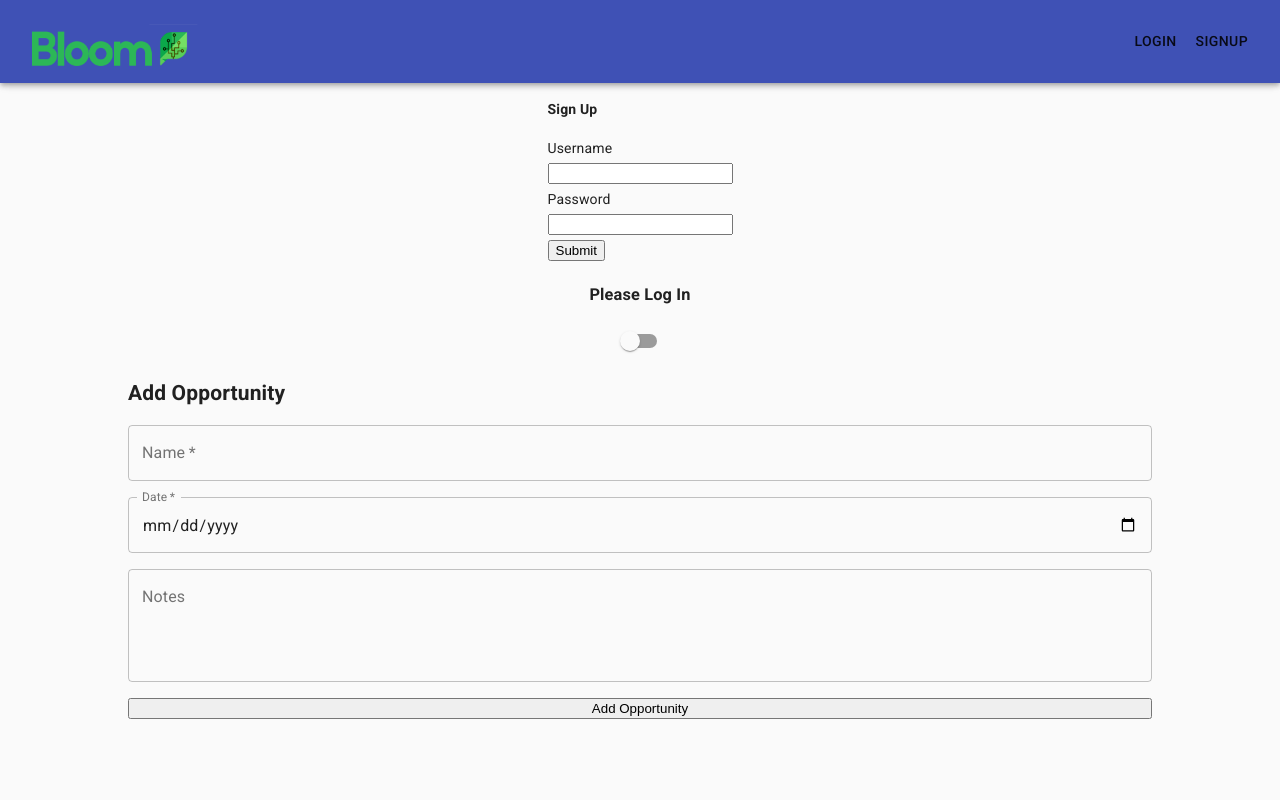
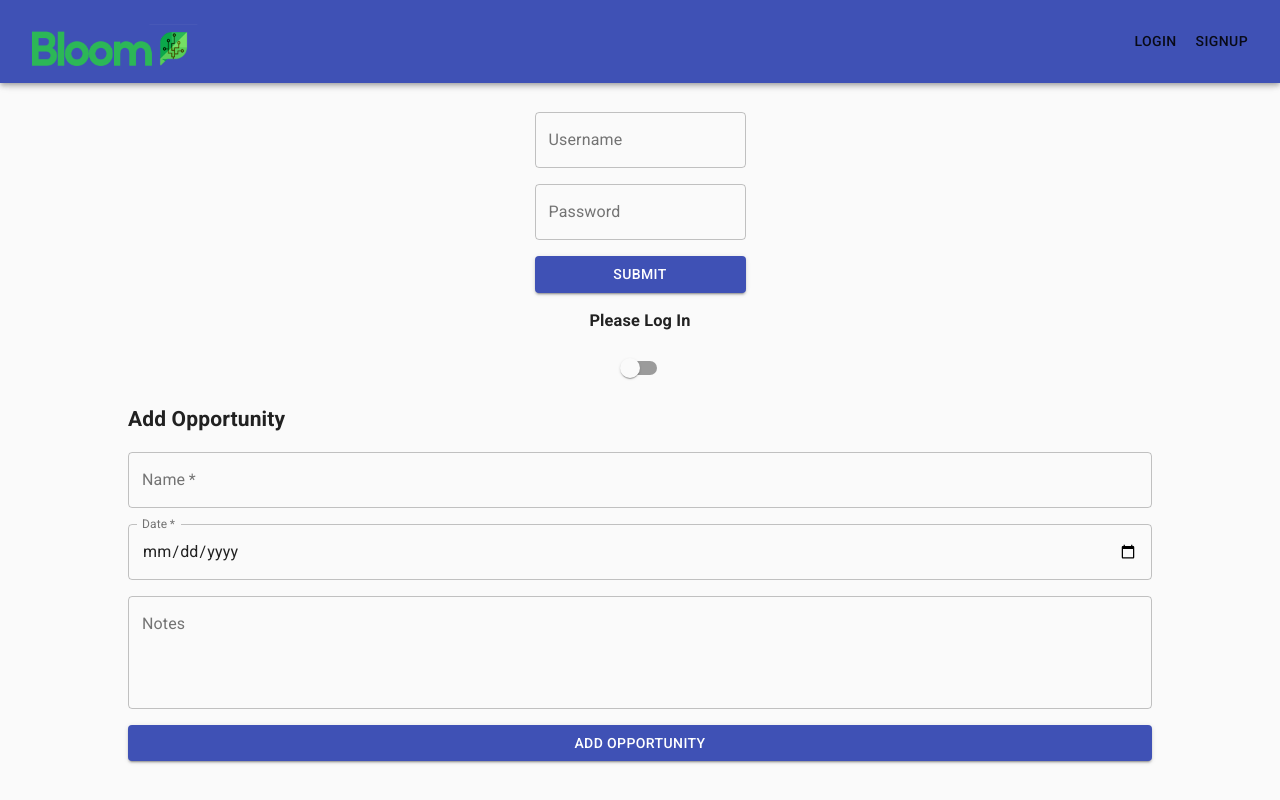
Before and after one commit to jonathanherman1/bloom-frontend, a React (Create React App) app: page / in a window 1280 px wide. Both pictures are taken after a click on the button "SIGNUP". Built offline with nearby package versions, Linux system fonts and the light colour scheme.

Commit message:
btn styles

```diff
--- a/src/Components/NewOpportunityForm/NewOpportunityForm.jsx
+++ b/src/Components/NewOpportunityForm/NewOpportunityForm.jsx
@@ -1,8 +1,9 @@
 import React, { useState } from 'react';
 
 // Styles
-import styles from './NewOpportunityForm.module.css'
+import styles from './NewOpportunityForm.module.css';
 import TextField from '@material-ui/core/TextField';
+import Button from '@material-ui/core/Button';
 
 function NewOpportunityForm(props) {
     const [formData, setFormData] = useState({
@@ -70,9 +71,9 @@
               rows={4}
               variant="outlined"
             />
-            <button type="submit">
+            <Button type="submit" variant="contained" color="primary">
               Add Opportunity
-            </button>
+            </Button>
           </form>
         </div>
     )
--- a/src/Components/SignupForm/SignupForm.jsx
+++ b/src/Components/SignupForm/SignupForm.jsx
@@ -1,4 +1,7 @@
 import React, { useState } from 'react';
+import TextField from '@material-ui/core/TextField';
+import Button from '@material-ui/core/Button'
+import * as styles from "./SignupForm.module.css"
 import PropTypes from 'prop-types';
 
 const SignupForm = (props) => {
@@ -18,23 +21,31 @@
   };
 
     return (
-      <form onSubmit={e => props.handleSignup(e, state)}>
+      <form
+        className={styles.form}
+        onSubmit={e => props.handleSignup(e, state)}>
         <h4>Sign Up</h4>
-        <label htmlFor="username">Username</label>
-        <input
+
+        <TextField
           type="text"
           name="username"
+          label="Username"
           value={state.username}
+          variant="outlined"
+          fullWidth
           onChange={handleChange}
         />
-        <label htmlFor="password">Password</label>
-        <input
+
+        <TextField
           type="password"
           name="password"
+          label="Password"
           value={state.password}
+          variant="outlined"
+          fullWidth
           onChange={handleChange}
         />
-        <input type="submit" />
+        <Button type="submit" variant="contained" color="primary">Submit</Button>
       </form>
     );
 }
--- a/src/Components/SignupForm/SignupForm.module.css
+++ b/src/Components/SignupForm/SignupForm.module.css
@@ -0,0 +1,5 @@
+.form {
+    display: flex;
+    flex-direction: column;
+    gap: 1rem;
+}
```
